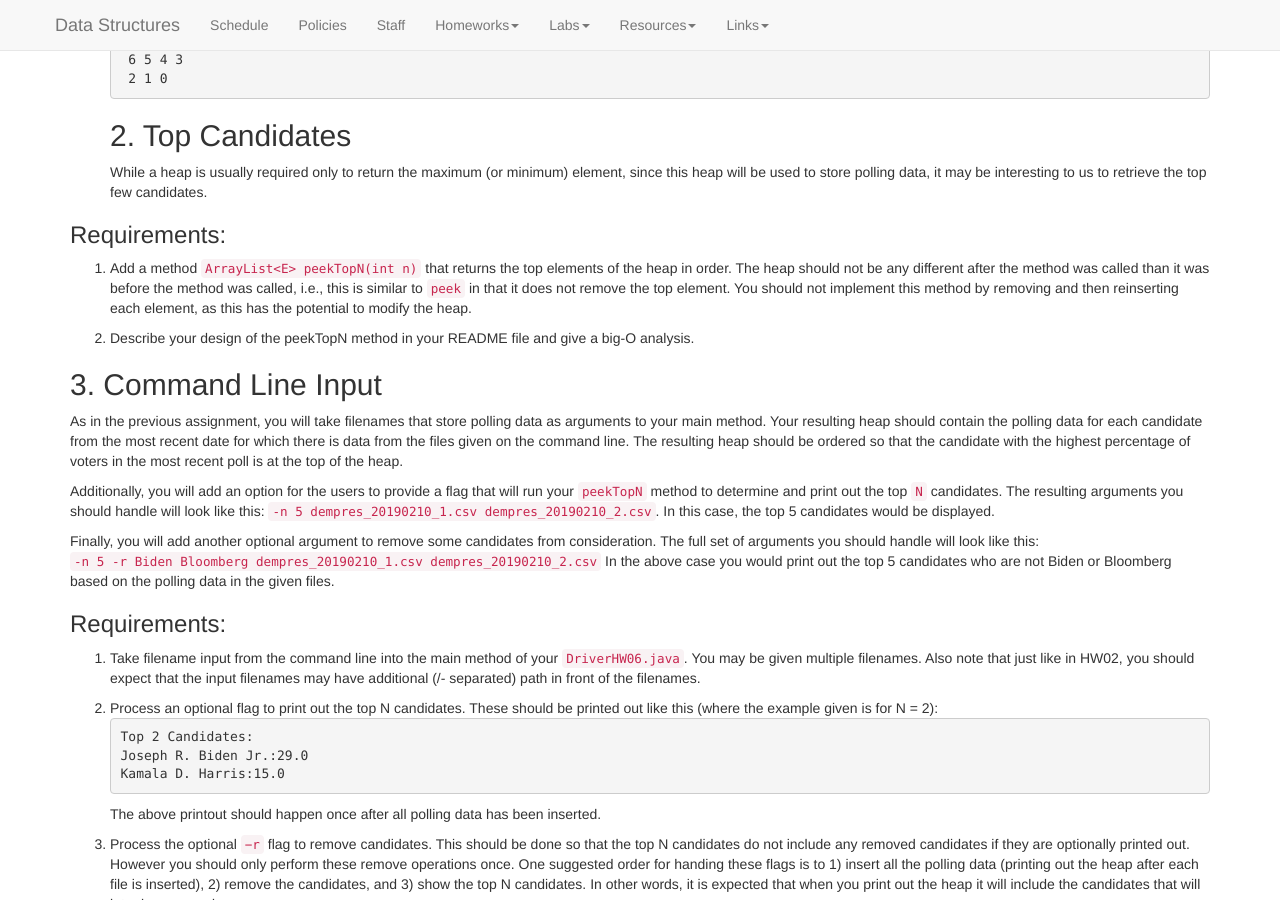
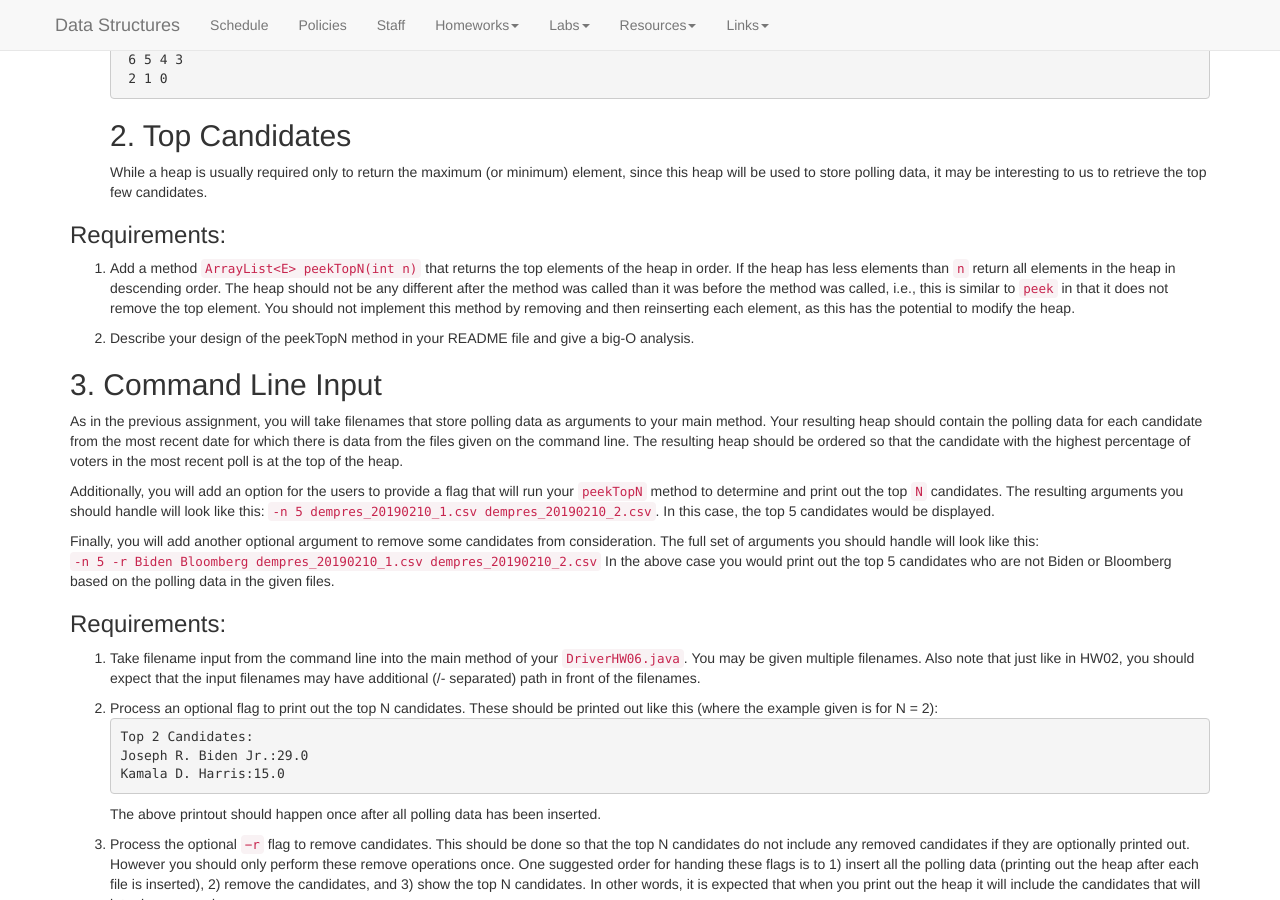
Before and after one commit to kalte0/BMC-CS-151.github.io, a Jekyll site: the page built from hws/HW06.md, in a window 1280 px wide and 900 px high, scrolled down 1401 px. Built offline with Jekyll 4.4.1, drawn with Linux system fonts in a browser that asks for light colours; nearby versions of some CDN libraries.

Commit message:
Update HW06.md

```diff
--- a/hws/HW06.md
+++ b/hws/HW06.md
@@ -146,13 +146,13 @@ to us to retrieve the top few candidates.
 ### Requirements:
 
 1. Add a method `ArrayList<E> peekTopN(int n)` that returns the top elements
-of the heap in order. The heap should not be any different after the
+of the heap in order. If the heap has less elements than `n` return all elements in the heap in descending order. The heap should not be any different after the
 method was called than it was before the method was called, i.e., this is
 similar to `peek` in that it does not remove the top element. You should not
 implement this method by removing and then reinserting each element, as
 this has the potential to modify the heap.
 
-2. Describe your design of the peekTopN method in your README file and
+3. Describe your design of the peekTopN method in your README file and
 give a big-O analysis.
 
 ## 3. Command Line Input
```
